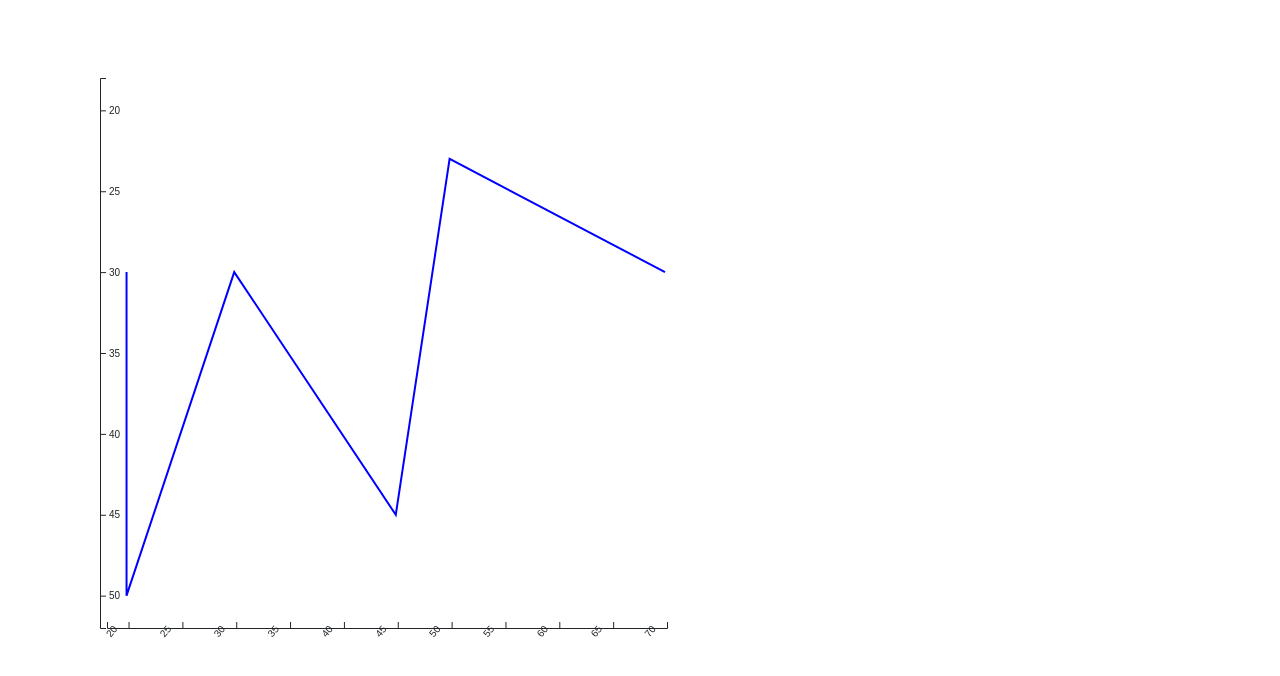
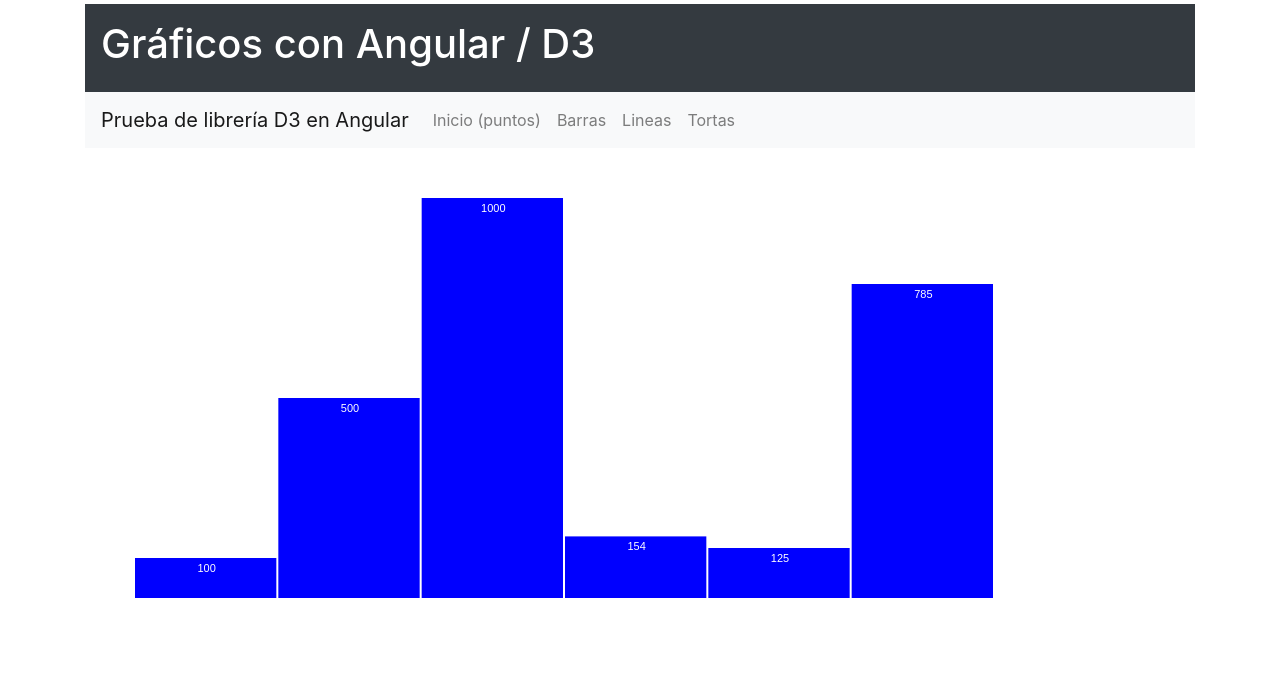
Before and after one commit to mhosan/Angular-D3, an Angular app: page /barras in a window 1280 px wide. Shown: the top 676 px of the page. Built offline with nearby package versions, Linux system fonts and the light colour scheme.

Commit message:
ahora con ruteo

```diff
--- a/src/app/app.component.html
+++ b/src/app/app.component.html
@@ -1,10 +1,6 @@
-<div class="container pt-5">
-    <div class="row">
-        <div class="col">
-            <!-- <app-puntos></app-puntos> -->
-            <!-- <app-barras></app-barras> -->
-            <!-- <app-pie></app-pie> -->
-            <app-lineas></app-lineas>
-        </div>
+<div class="py-1">
+    <div class="container">
+      <app-encabezado></app-encabezado>
+      <router-outlet></router-outlet>
     </div>
 </div>
--- a/src/app/ejemplos/barras/barras.component.html
+++ b/src/app/ejemplos/barras/barras.component.html
@@ -0,0 +1 @@
+<div id="container"></div>
--- a/src/app/ejemplos/barras/barras.component.ts
+++ b/src/app/ejemplos/barras/barras.component.ts
@@ -17,7 +17,7 @@
     const dist_barras = 2;
     const datos = [100, 500, 1000, 154, 125, 785];
 
-    const svg = d3.select('body').append('svg')
+    const svg = d3.select('#container').append('svg')
       .attr('width', ancho)
       .attr('height', alto)
       .append('g')
--- a/src/app/ejemplos/lineas/lineas.component.html
+++ b/src/app/ejemplos/lineas/lineas.component.html
@@ -1 +1,8 @@
-<div id="container"></div>
+
+<div class="container text-center">
+    <div class="row">
+        <div class="col">
+            <div id="lineas"></div>
+        </div>
+    </div>
+</div>
--- a/src/app/ejemplos/lineas/lineas.component.ts
+++ b/src/app/ejemplos/lineas/lineas.component.ts
@@ -15,7 +15,7 @@
     // Establecemos las dimensiones y los márgenes del gráfico
     const margin = { top: 30, right: 20, bottom: 20, left: 20 },
       width = 600 - margin.left - margin.right,
-      height = 600 - margin.top - margin.bottom;
+      height = 500 - margin.top - margin.bottom;
 
     // const datos = [
     //   { 'fecha': new Date (2012, 3, 12), 'valor': 58.13 },
@@ -62,7 +62,7 @@
     const xAxis = d3.axisTop(xScale);
     const yAxis = d3.axisRight(yScale).ticks(6);
     // Creamos la figura svg
-    const svg = d3.select('#container').append('svg')
+    const svg = d3.select('#lineas').append('svg')
       .attr('width', width + margin.left + margin.right)
       .attr('height', height + margin.top + margin.bottom)
       .data(datos);
--- a/src/app/ejemplos/puntos/puntos.component.ts
+++ b/src/app/ejemplos/puntos/puntos.component.ts
@@ -36,7 +36,7 @@
 
       /* el lienzo ..................................................................... */
       const svgWidth = 900;
-      const svgHeight = 600;
+      const svgHeight = 450;
       const svg = d3.select('#svg')
         .append('svg')
         .attr('width', svgWidth)
--- /dev/null
+++ b/src/app/encabezado/encabezado.component.html
@@ -0,0 +1,30 @@
+<div class="bg-dark text-white p-3">
+  <h1>Gráficos con Angular / D3</h1>
+</div>
+<nav class="navbar navbar-expand-lg navbar-light bg-light">
+  <a class="navbar-brand" href="#">Prueba de librería D3 en Angular</a>
+  <button class="navbar-toggler" type="button" data-toggle="collapse" data-target="#navbarSupportedContent" aria-controls="navbarSupportedContent" aria-expanded="false" aria-label="Toggle navigation">
+    <span class="navbar-toggler-icon"></span>
+  </button>
+
+  <div class="collapse navbar-collapse" id="navbarSupportedContent">
+    <ul class="navbar-nav mr-auto">
+      <li class="nav-item" >
+        <a class="nav-link" [routerLink]="['/']">Inicio (puntos)</a>
+      </li>
+      <li class="nav-item" >
+        <a class="nav-link" [routerLink]="['/barras']">Barras</a>
+      </li>
+      <li class="nav-item" >
+        <a class="nav-link" [routerLink]="['/lineas']">Lineas</a>
+      </li>
+      <li class="nav-item" >
+        <a class="nav-link" [routerLink]="['/tortas']">Tortas</a>
+      </li>
+    </ul>
+    <!-- <form class="form-inline my-2 my-lg-0">
+      <input class="form-control mr-sm-2" type="search" placeholder="Search" aria-label="Search">
+      <button class="btn btn-outline-success my-2 my-sm-0" type="submit">Search</button>
+    </form> -->
+  </div>
+</nav>
--- /dev/null
+++ b/src/app/encabezado/encabezado.component.ts
@@ -0,0 +1,15 @@
+import { Component, OnInit } from '@angular/core';
+
+@Component({
+  selector: 'app-encabezado',
+  templateUrl: './encabezado.component.html',
+  styleUrls: ['./encabezado.component.css']
+})
+export class EncabezadoComponent implements OnInit {
+
+  constructor() { }
+
+  ngOnInit() {
+  }
+
+}
```
Also changed, not shown: src/app/app.module.ts (+14 -1 lines), src/app/app.component.ts (line endings or trailing spaces), src/app/encabezado/encabezado.component.css (added), 1 other file (tests, documents, lock files or other folders).
